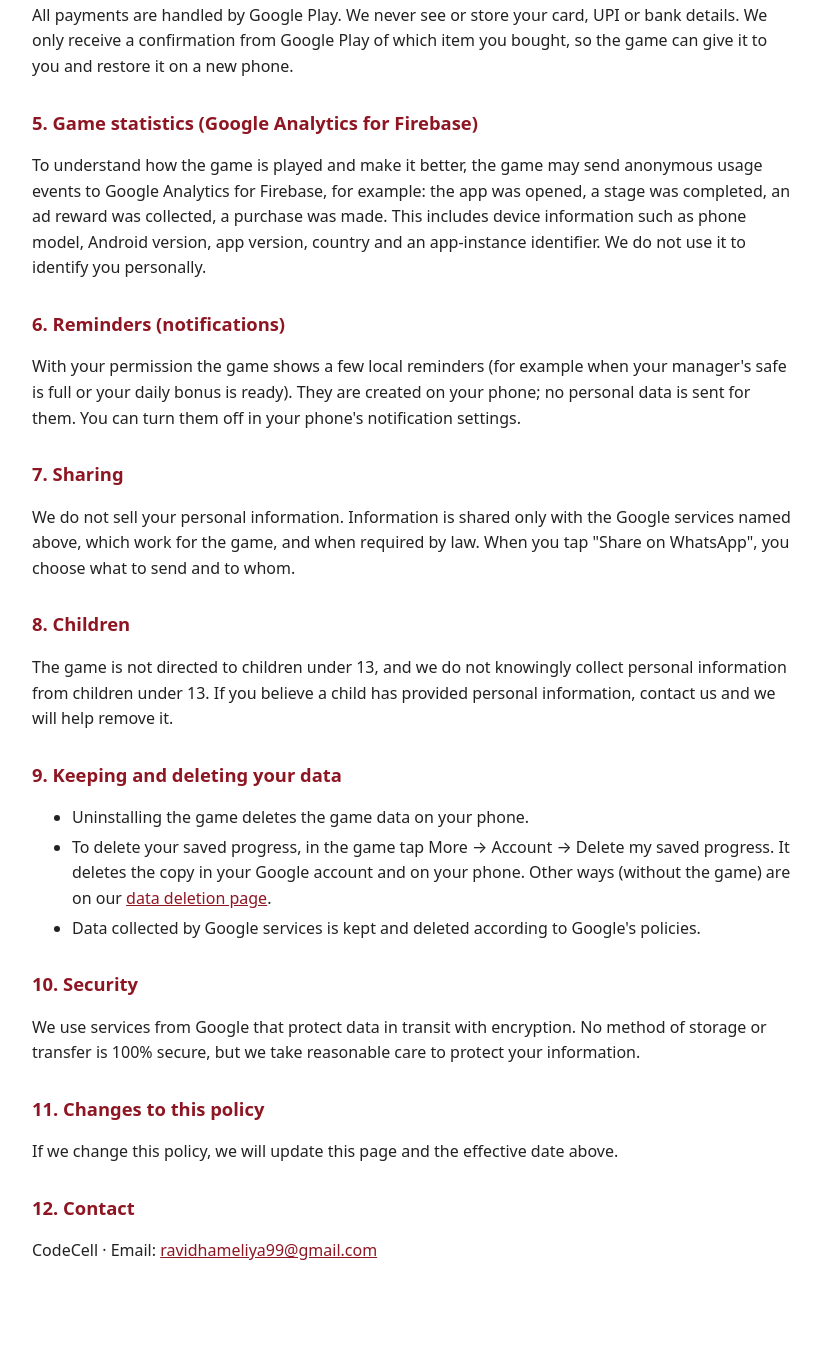
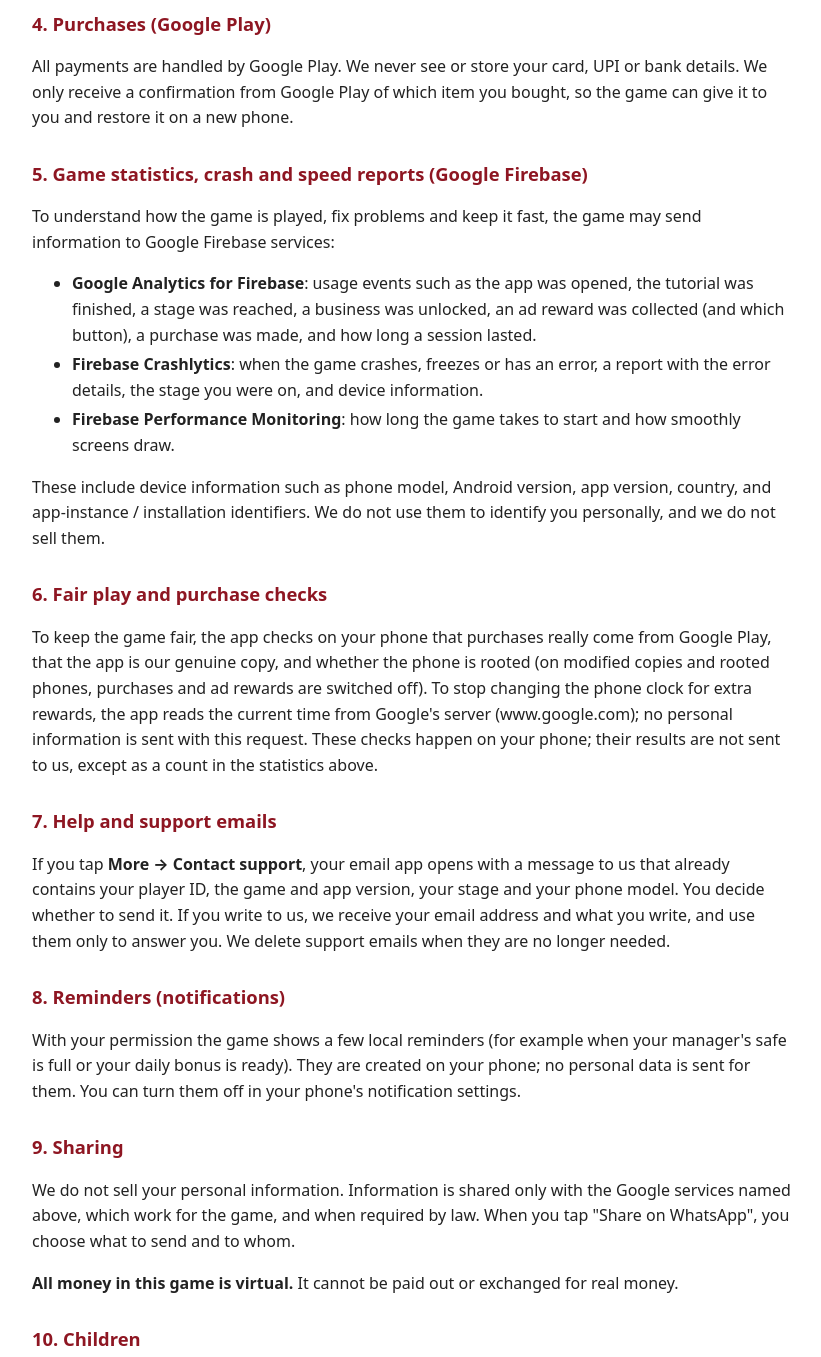
Before and after one commit to ravidhameliya99-arch/dukan-se-arabpati-privacy, a plain HTML site: page index.html in a window 1280 px wide. Shown: the part 968-2325 px from the top of the page, without its empty margins (228-1049 px from the left). Drawn offline with Linux system fonts and the light colour scheme.

Commit message:
Privacy policy: crash and speed reports, fair-play checks, support emails, player ID, virtual money; deletion page: statistics and crash reports
Co-Authored-By: Claude Opus 5.5 <noreply@anthropic.com>
Claude-Session: https://claude.ai/code/session_019wffJ8p7kWsRpqk1r6XpGq

```diff
--- a/index.html
+++ b/index.html
@@ -15,19 +15,20 @@
 </head>
 <body>
 <h1>Privacy Policy</h1>
-<p class="muted">Dukan Se Arabpati (the "game") · Developer: CodeCell · Effective date: 22 November 2026</p>
+<p class="muted">Dukan Se Arabpati (the "game") · Developer: CodeCell · Effective date: 24 November 2026</p>
 
 <p>This policy explains what information the game uses, why, and the choices you have. If you have any question, write to
 <a href="mailto:ravidhameliya99@gmail.com">ravidhameliya99@gmail.com</a>.</p>
 
 <h2>1. Information kept on your phone</h2>
-<p>Your game progress (cash, stages, items, settings) and the names you type in the game (your name and your shops' names) are saved
-on your phone only. We do not ask for your real name, phone number, email address, contacts, photos or location. Please do not type
+<p>Your game progress (cash, stages, items, settings), the names you type in the game (your name and your shops' names) and a random
+player ID made by the game (for example <i>K7QM-4XT2</i>, used only so support can find your game) are saved on your phone. We do not ask for your real name, phone number, email address, contacts, photos or location. Please do not type
 private information into the name boxes. Android may include this game data in your phone's normal Google backup.</p>
 
 <h2>2. Cloud save (Google Play Games)</h2>
 <p>If you are signed in to Google Play Games, the game can save a copy of your progress to your Google account so you can continue on a
-new phone. This copy is stored by Google under your account and handled under
+new phone. To show who is signed in, the game reads your Play Games player name and profile picture (they are shown only inside the
+game and are not sent to us). The copy is stored by Google under your account and handled under
 <a href="https://policies.google.com/privacy" target="_blank" rel="noopener">Google's Privacy Policy</a>.</p>
 
 <h2>3. Ads (Google AdMob)</h2>
@@ -46,40 +47,60 @@ location (from the IP address), device type and how you interact with ads. Learn
 <p>All payments are handled by Google Play. We never see or store your card, UPI or bank details. We only receive a confirmation from
 Google Play of which item you bought, so the game can give it to you and restore it on a new phone.</p>
 
-<h2>5. Game statistics (Google Analytics for Firebase)</h2>
-<p>To understand how the game is played and make it better, the game may send anonymous usage events to Google Analytics for Firebase,
-for example: the app was opened, a stage was completed, an ad reward was collected, a purchase was made. This includes device
-information such as phone model, Android version, app version, country and an app-instance identifier. We do not use it to identify you
-personally.</p>
+<h2>5. Game statistics, crash and speed reports (Google Firebase)</h2>
+<p>To understand how the game is played, fix problems and keep it fast, the game may send information to Google Firebase services:</p>
+<ul>
+  <li><b>Google Analytics for Firebase</b>: usage events such as the app was opened, the tutorial was finished, a stage was reached, a
+      business was unlocked, an ad reward was collected (and which button), a purchase was made, and how long a session lasted.</li>
+  <li><b>Firebase Crashlytics</b>: when the game crashes, freezes or has an error, a report with the error details, the stage you were
+      on, and device information.</li>
+  <li><b>Firebase Performance Monitoring</b>: how long the game takes to start and how smoothly screens draw.</li>
+</ul>
+<p>These include device information such as phone model, Android version, app version, country, and app-instance / installation
+identifiers. We do not use them to identify you personally, and we do not sell them.</p>
 
-<h2>6. Reminders (notifications)</h2>
+<h2>6. Fair play and purchase checks</h2>
+<p>To keep the game fair, the app checks on your phone that purchases really come from Google Play, that the app is our genuine copy,
+and whether the phone is rooted (on modified copies and rooted phones, purchases and ad rewards are switched off). To stop changing the
+phone clock for extra rewards, the app reads the current time from Google's server (www.google.com); no personal information is sent with
+this request. These checks happen on your phone; their results are not sent to us, except as a count in the statistics above.</p>
+
+<h2>7. Help and support emails</h2>
+<p>If you tap <b>More → Contact support</b>, your email app opens with a message to us that already contains your player ID, the game and
+app version, your stage and your phone model. You decide whether to send it. If you write to us, we receive your email address and what
+you write, and use them only to answer you. We delete support emails when they are no longer needed.</p>
+
+<h2>8. Reminders (notifications)</h2>
 <p>With your permission the game shows a few local reminders (for example when your manager's safe is full or your daily bonus is ready).
 They are created on your phone; no personal data is sent for them. You can turn them off in your phone's notification settings.</p>
 
-<h2>7. Sharing</h2>
+<h2>9. Sharing</h2>
 <p>We do not sell your personal information. Information is shared only with the Google services named above, which work for the game,
 and when required by law. When you tap "Share on WhatsApp", you choose what to send and to whom.</p>
+<p><b>All money in this game is virtual.</b> It cannot be paid out or exchanged for real money.</p>
 
-<h2>8. Children</h2>
+<h2>10. Children</h2>
 <p>The game is not directed to children under 13, and we do not knowingly collect personal information from children under 13. If you
 believe a child has provided personal information, contact us and we will help remove it.</p>
 
-<h2>9. Keeping and deleting your data</h2>
+<h2>11. Keeping and deleting your data</h2>
 <ul>
   <li>Uninstalling the game deletes the game data on your phone.</li>
   <li>To delete your saved progress, in the game tap More → Account → Delete my saved progress. It deletes the copy in your Google account and on your phone.
     Other ways (without the game) are on our <a href="delete.html">data deletion page</a>.</li>
+  <li>Statistics and crash reports are kept by Google Firebase for a limited time (statistics at most 14 months, crash reports
+      90 days) and then deleted automatically. You can ask us to delete them by writing to us with your player ID.</li>
   <li>Data collected by Google services is kept and deleted according to Google's policies.</li>
 </ul>
 
-<h2>10. Security</h2>
-<p>We use services from Google that protect data in transit with encryption. No method of storage or transfer is 100% secure, but we
+<h2>12. Security</h2>
+<p>The game talks to the internet only over encrypted connections (HTTPS), and uses services from Google that protect data in transit. No method of storage or transfer is 100% secure, but we
 take reasonable care to protect your information.</p>
 
-<h2>11. Changes to this policy</h2>
+<h2>13. Changes to this policy</h2>
 <p>If we change this policy, we will update this page and the effective date above.</p>
 
-<h2>12. Contact</h2>
+<h2>14. Contact</h2>
 <p>CodeCell · Email: <a href="mailto:ravidhameliya99@gmail.com">ravidhameliya99@gmail.com</a></p>
 </body>
 </html>
```
Also changed, not shown: delete.html (+3 -1 lines).
